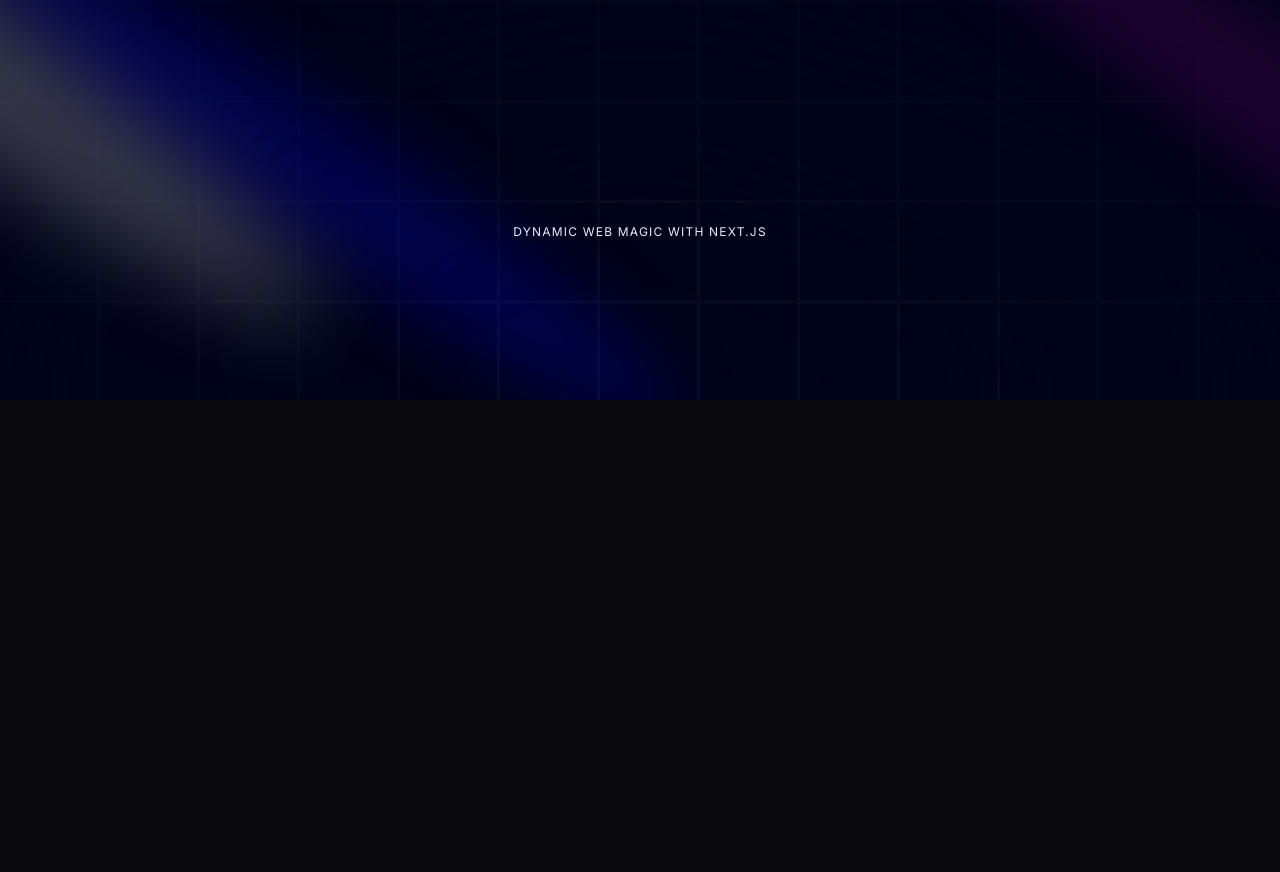
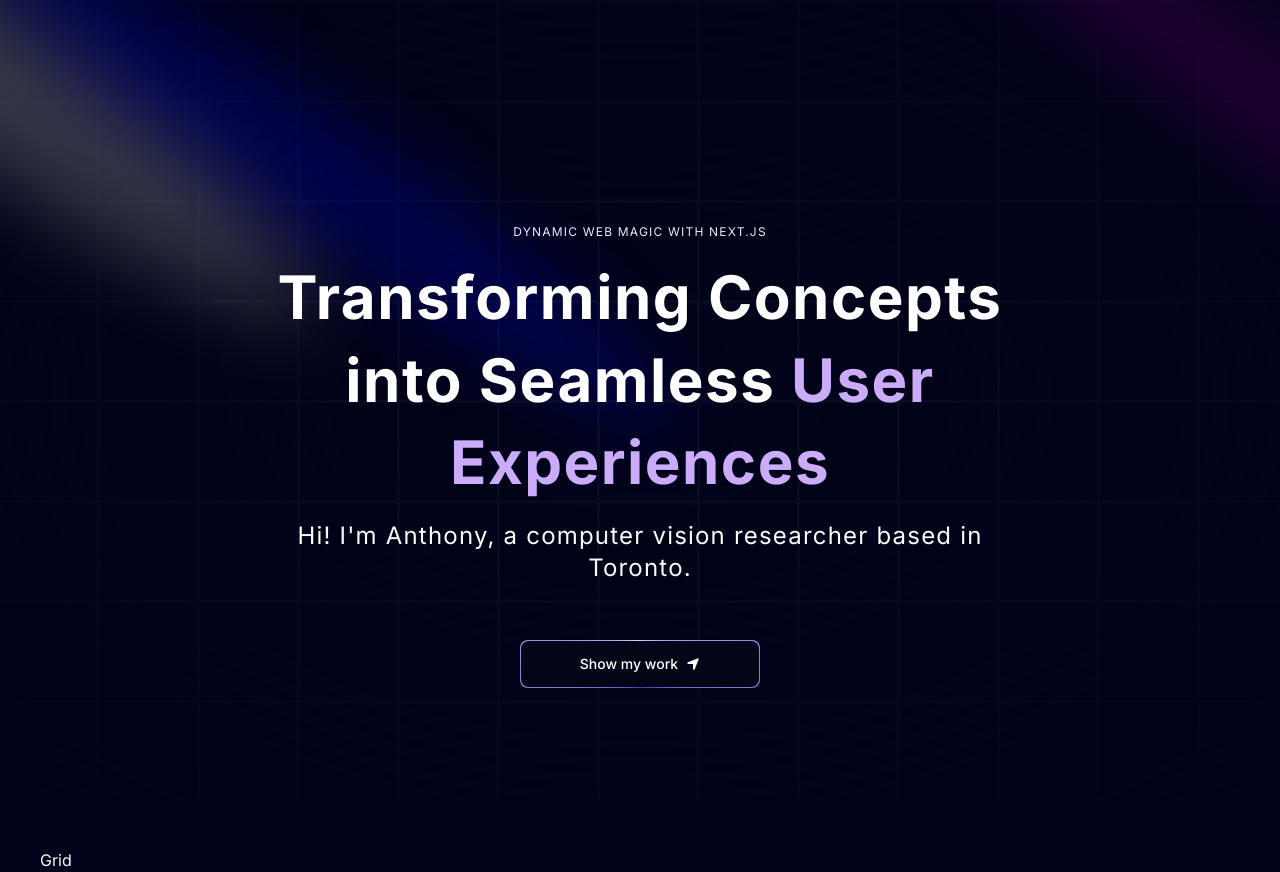
Before and after one commit to anthonyeft/portfolio-website, a Next.js app: page / in a window 1280 px wide. Before the commit the page ends 800 px from the top, so only its background shows below. Built offline with nearby package versions, Linux system fonts and the light colour scheme.

Commit message:
Finished Hero

```diff
--- a/app/page.tsx
+++ b/app/page.tsx
@@ -1,11 +1,16 @@
-import Image from "next/image";
 import Hero from "@/components/Hero";
+import Grid from "@/components/Grid";
+
+import { FloatingNav } from "@/components/ui/FloatingNav";
+import { navItems } from "@/data";
 
 export default function Home() {
   return (
     <main className="relative bg-black-100 flex justify-center items-center flex-col overflow-hidden mx-auto sm:px-10">
       <div className="max-w-7xl w-full">
+        <FloatingNav navItems={navItems}/>
         <Hero />
+        <Grid />
       </div>
     </main>
   );
--- /dev/null
+++ b/components/Grid.tsx
@@ -0,0 +1,9 @@
+import React from 'react'
+
+const Grid = () => {
+  return (
+    <div>Grid</div>
+  )
+}
+
+export default Grid
--- a/components/Hero.tsx
+++ b/components/Hero.tsx
@@ -1,5 +1,8 @@
-import React from 'react';
-import { Spotlight } from './ui/Spotlight';
+import { FaLocationArrow } from "react-icons/fa6";
+
+import MagicButton from "./ui/MagicButton";
+import { Spotlight } from "./ui/Spotlight";
+import { TextGenerateEffect } from "./ui/TextGenerateEffect";
 
 const Hero = () => {
   return (
@@ -15,15 +18,14 @@
         />
         <Spotlight className="left-80 top-28 h-[80vh] w-[50vw]" fill="blue" />
       </div>
-
       <div
-      className="h-screen w-full dark:bg-black-100 bg-white dark:bg-grid-white/[0.03] bg-grid-black-100/[0.2]
-      absolute top-0 left-0 flex items-center justify-center"
+        className="h-screen w-full dark:bg-black-100 bg-white dark:bg-grid-white/[0.03] bg-grid-black-100/[0.2]
+       absolute top-0 left-0 flex items-center justify-center"
       >
-        {/* Radial gradient for the container to give a faded look */}
         <div
           className="absolute pointer-events-none inset-0 flex items-center justify-center dark:bg-black-100
-          bg-white [mask-image:radial-gradient(ellipse_at_center,transparent_20%,black)]"/>
+         bg-white [mask-image:radial-gradient(ellipse_at_center,transparent_20%,black)]"
+        />
       </div>
 
       <div className="flex justify-center relative my-20 z-10">
@@ -31,10 +33,27 @@
           <p className="uppercase tracking-widest text-xs text-center text-blue-100 max-w-80">
             Dynamic Web Magic with Next.js
           </p>
+          <TextGenerateEffect
+            words="Transforming Concepts into Seamless User Experiences"
+            className="text-center text-[40px] md:text-5xl lg:text-6xl"
+            duration={1.2}
+          />
+
+          <p className="text-center md:tracking-wider mb-4 text-sm md:text-lg lg:text-2xl">
+            Hi! I&apos;m Anthony, a computer vision researcher based in Toronto.
+          </p>
+
+          <a href="#about">
+            <MagicButton
+              title="Show my work"
+              icon={<FaLocationArrow />}
+              position="right"
+            />
+          </a>
         </div>
       </div>
     </div>
-  )
-}
+  );
+};
 
-export default Hero
+export default Hero;
--- /dev/null
+++ b/components/ui/FloatingNav.tsx
@@ -0,0 +1,82 @@
+"use client";
+import React, { useState } from "react";
+import {
+  motion,
+  AnimatePresence,
+  useScroll,
+  useMotionValueEvent,
+} from "framer-motion";
+import { cn } from "@/lib/utils";
+import Link from "next/link";
+
+export const FloatingNav = ({
+  navItems,
+  className,
+}: {
+  navItems: {
+    name: string;
+    link: string;
+    icon?: JSX.Element;
+  }[];
+  className?: string;
+}) => {
+  const { scrollYProgress } = useScroll();
+
+  const [visible, setVisible] = useState(false);
+
+  useMotionValueEvent(scrollYProgress, "change", (current) => {
+    // Check if current is not undefined and is a number
+    if (typeof current === "number") {
+      let direction = current! - scrollYProgress.getPrevious()!;
+
+      if (scrollYProgress.get() < 0.05) {
+        setVisible(false);
+      } else {
+        if (direction < 0) {
+          setVisible(true);
+        } else {
+          setVisible(false);
+        }
+      }
+    }
+  });
+
+  return (
+    <AnimatePresence mode="wait">
+      <motion.div
+        initial={{
+          opacity: 1,
+          y: -100,
+        }}
+        animate={{
+          y: visible ? 0 : -100,
+          opacity: visible ? 1 : 0,
+        }}
+        transition={{
+          duration: 0.2,
+        }}
+        className={cn(
+          "flex max-w-fit  fixed top-10 inset-x-0 mx-auto border border-transparent dark:border-white/[0.2] rounded-full dark:bg-black bg-white shadow-[0px_2px_3px_-1px_rgba(0,0,0,0.1),0px_1px_0px_0px_rgba(25,28,33,0.02),0px_0px_0px_1px_rgba(25,28,33,0.08)] z-[5000] pr-2 pl-8 py-2  items-center justify-center space-x-4",
+          className
+        )}
+      >
+        {navItems.map((navItem: any, idx: number) => (
+          <Link
+            key={`link=${idx}`}
+            href={navItem.link}
+            className={cn(
+              "relative dark:text-neutral-50 items-center flex space-x-1 text-neutral-600 dark:hover:text-neutral-300 hover:text-neutral-500"
+            )}
+          >
+            <span className="block sm:hidden">{navItem.icon}</span>
+            <span className="hidden sm:block text-sm">{navItem.name}</span>
+          </Link>
+        ))}
+        <button className="border text-sm font-medium relative border-neutral-200 dark:border-white/[0.2] text-black dark:text-white px-4 py-2 rounded-full">
+          <span>Login</span>
+          <span className="absolute inset-x-0 w-1/2 mx-auto -bottom-px bg-gradient-to-r from-transparent via-blue-500 to-transparent  h-px" />
+        </button>
+      </motion.div>
+    </AnimatePresence>
+  );
+};
--- /dev/null
+++ b/components/ui/MagicButton.tsx
@@ -0,0 +1,35 @@
+import React from 'react'
+
+const MagicButton = ({
+  title,
+  icon,
+  position,
+  handleClick,
+  otherClasses,
+}: {
+  title: string;
+  icon: React.ReactNode;
+  position: string;
+  handleClick?: () => void;
+  otherClasses?: string;
+}) => {
+  return (
+    <button
+      className="relative inline-flex h-12 w-full md:w-60 md:mt-10 overflow-hidden rounded-lg p-[1px] focus:outline-none"
+      onClick={handleClick}
+    >
+      <span className="absolute inset-[-1000%] animate-[spin_2s_linear_infinite] bg-[conic-gradient(from_90deg_at_50%_50%,#E2CBFF_0%,#393BB2_50%,#E2CBFF_100%)]" />
+
+      <span
+        className={`inline-flex h-full w-full cursor-pointer items-center justify-center rounded-lg
+             bg-slate-950 px-7 text-sm font-medium text-white backdrop-blur-3xl gap-2 ${otherClasses}`}
+      >
+        {position === "left" && icon}
+        {title}
+        {position === "right" && icon}
+      </span>
+    </button>
+  );
+};
+
+export default MagicButton;
--- /dev/null
+++ b/components/ui/TextGenerateEffect.tsx
@@ -0,0 +1,64 @@
+"use client";
+import { useEffect } from "react";
+import { motion, stagger, useAnimate } from "framer-motion";
+import { cn } from "@/lib/utils";
+
+export const TextGenerateEffect = ({
+  words,
+  className,
+  filter = true,
+  duration = 0.5,
+}: {
+  words: string;
+  className?: string;
+  filter?: boolean;
+  duration?: number;
+}) => {
+  const [scope, animate] = useAnimate();
+  let wordsArray = words.split(" ");
+  useEffect(() => {
+    animate(
+      "span",
+      {
+        opacity: 1,
+        filter: filter ? "blur(0px)" : "none",
+      },
+      {
+        duration: duration ? duration : 1,
+        delay: stagger(0.1),
+      }
+    );
+  }, [scope.current]);
+
+  const renderWords = () => {
+    return (
+      <motion.div ref={scope}>
+        {wordsArray.map((word, idx) => {
+          return (
+            <motion.span
+              key={word + idx}
+              // change here if idx is greater than 3, change the text color to #CBACF9
+              className={` ${idx > 3 ? "text-purple" : "dark:text-white text-black"
+              } opacity-0`}
+              style={{
+                filter: filter ? "blur(10px)" : "none",
+              }}
+            >
+              {word}{" "}
+            </motion.span>
+          );
+        })}
+      </motion.div>
+    );
+  };
+
+  return (
+    <div className={cn("font-bold", className)}>
+      <div className="my-4">
+        <div className=" dark:text-white text-black leading-snug tracking-wide">
+          {renderWords()}
+        </div>
+      </div>
+    </div>
+  );
+};
--- /dev/null
+++ b/data/index.ts
@@ -0,0 +1,6 @@
+export const navItems = [
+    { name: "About", link: "#about" },
+    { name: "Projects", link: "#projects" },
+    { name: "Testimonials", link: "#testimonials" },
+    { name: "Contact", link: "#contact" },
+  ];
--- a/package.json
+++ b/package.json
@@ -16,6 +16,7 @@
     "next-themes": "^0.3.0",
     "react": "^18",
     "react-dom": "^18",
+    "react-icons": "^5.3.0",
     "tailwind-merge": "^2.5.2",
     "tailwindcss-animate": "^1.0.7"
   },
```
Also changed, not shown: 1 other file (tests, documents, lock files or other folders).
